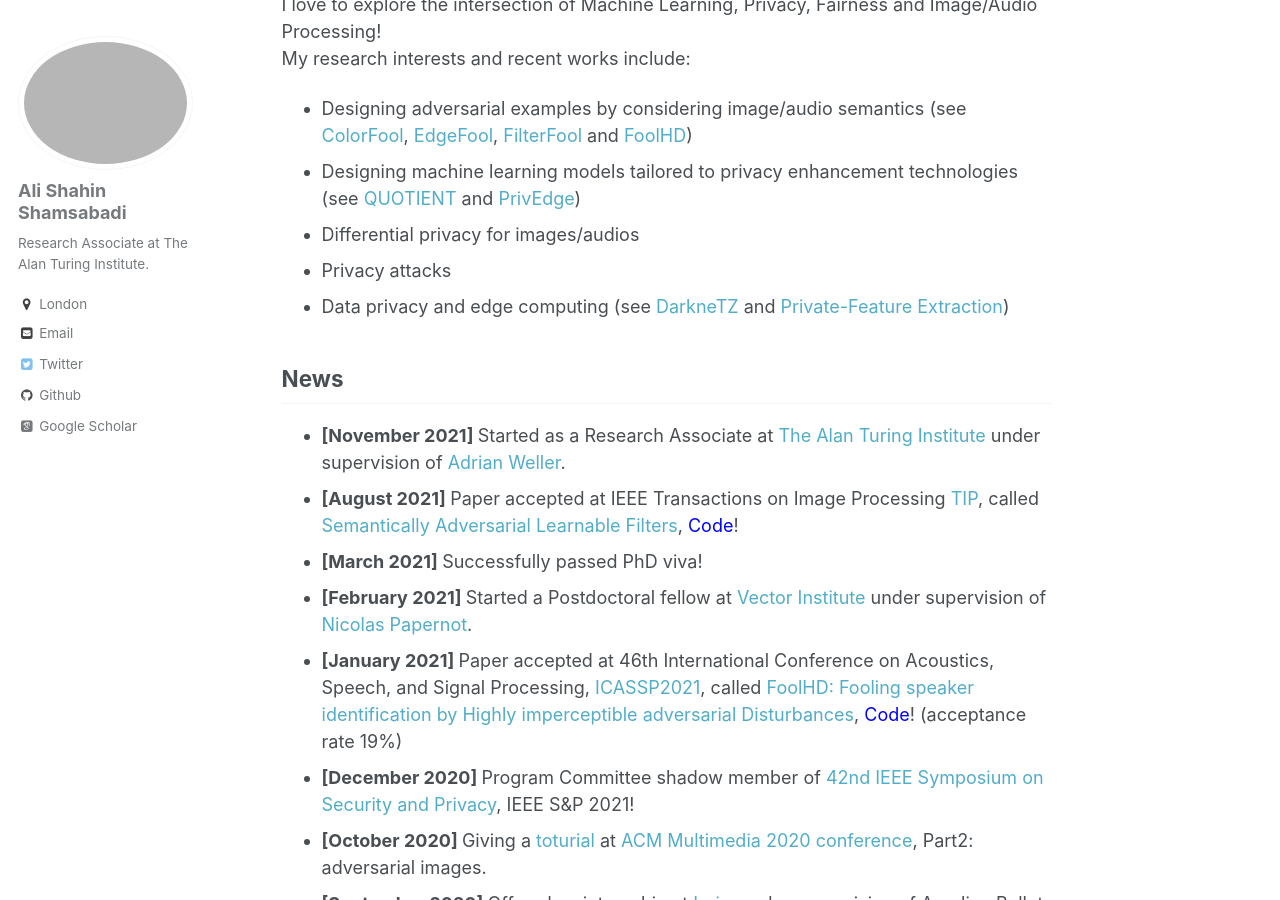
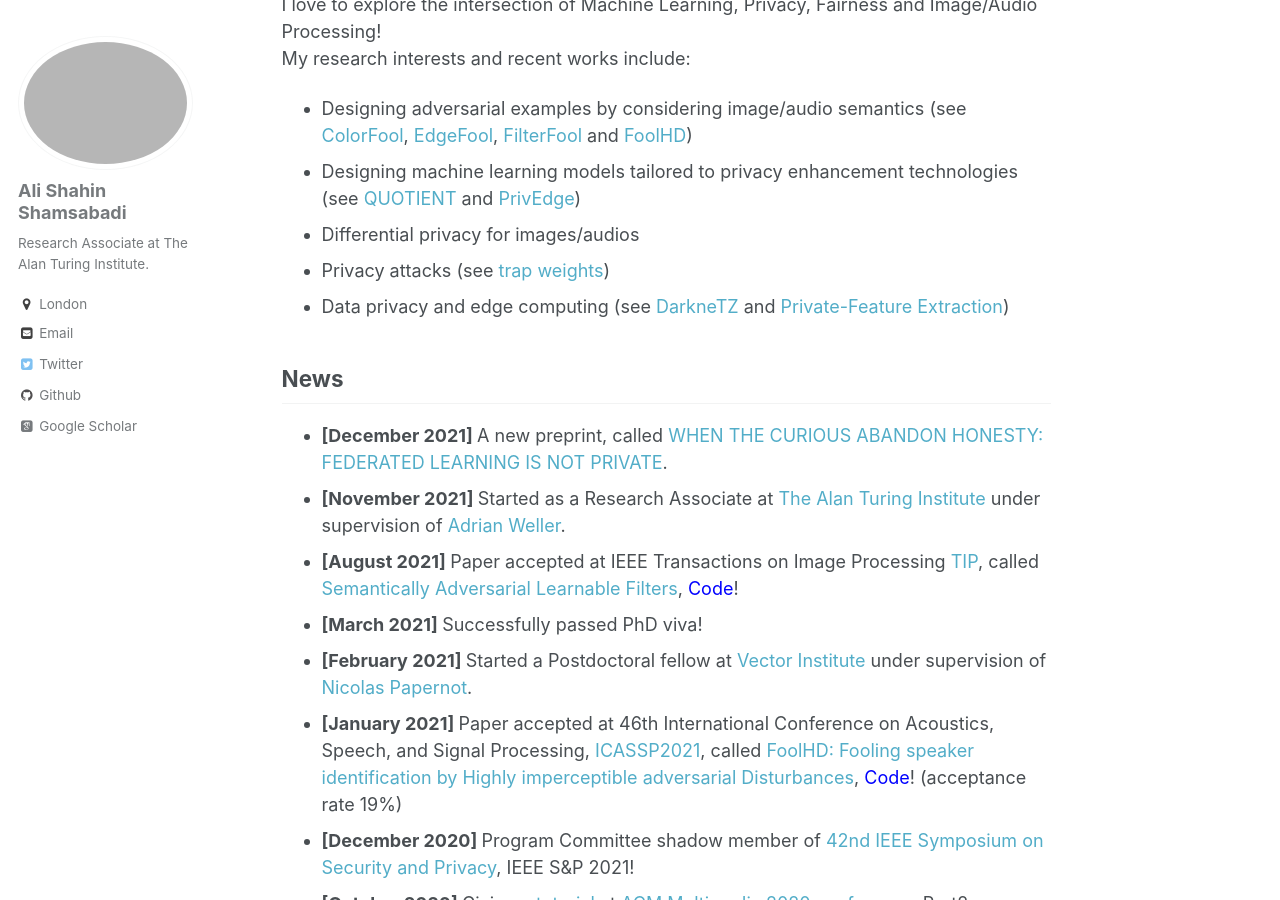
Before and after one commit to AliShahin/AliShahin.github.io, a Jekyll site: the page built from _pages/about.md, in a window 1280 px wide and 900 px high, scrolled down 535 px. Built offline with Jekyll 4.4.1, drawn with Linux system fonts in a browser that asks for light colours; some web fonts are replaced.

Commit message:
Update about.md

```diff
--- a/_pages/about.md
+++ b/_pages/about.md
@@ -18,11 +18,12 @@ My research interests and recent works include:
 - Designing adversarial examples by considering image/audio semantics (see [ColorFool](https://openaccess.thecvf.com/content_CVPR_2020/papers/Shamsabadi_ColorFool_Semantic_Adversarial_Colorization_CVPR_2020_paper.pdf), [EdgeFool](https://arxiv.org/pdf/1910.12227.pdf), [FilterFool](https://arxiv.org/pdf/2008.06069.pdf) and [FoolHD](https://arxiv.org/pdf/2011.08483.pdf))
 - Designing machine learning models tailored to privacy enhancement technologies (see [QUOTIENT](https://arxiv.org/pdf/1907.03372) and [PrivEdge](https://arxiv.org/pdf/2004.05574))
 - Differential privacy for images/audios
-- Privacy attacks
+- Privacy attacks (see [trap weights](https://arxiv.org/pdf/2112.02918.pdf))
 - Data privacy and edge computing (see [DarkneTZ](https://arxiv.org/pdf/2004.05703) and [Private-Feature Extraction](https://arxiv.org/pdf/1802.03151.pdf))
 
 
 ## News
+- <b> [December 2021] </b> A new preprint, called [WHEN THE CURIOUS ABANDON HONESTY: FEDERATED LEARNING IS NOT PRIVATE](https://arxiv.org/pdf/2112.02918.pdf).
 - <b> [November 2021] </b> Started as a Research Associate at [The Alan Turing Institute](https://www.turing.ac.uk) under supervision of [Adrian Weller](http://mlg.eng.cam.ac.uk/adrian/).
 - <b> [August 2021] </b> Paper accepted at IEEE Transactions on Image Processing [TIP](https://ieeexplore.ieee.org/xpl/RecentIssue.jsp?punumber=83), called [Semantically Adversarial Learnable Filters](https://arxiv.org/pdf/2008.06069.pdf), [<font color="blue">Code</font>](https://github.com/AliShahin/FilterFool)!
 - <b> [March 2021] </b> Successfully passed PhD viva!
```
